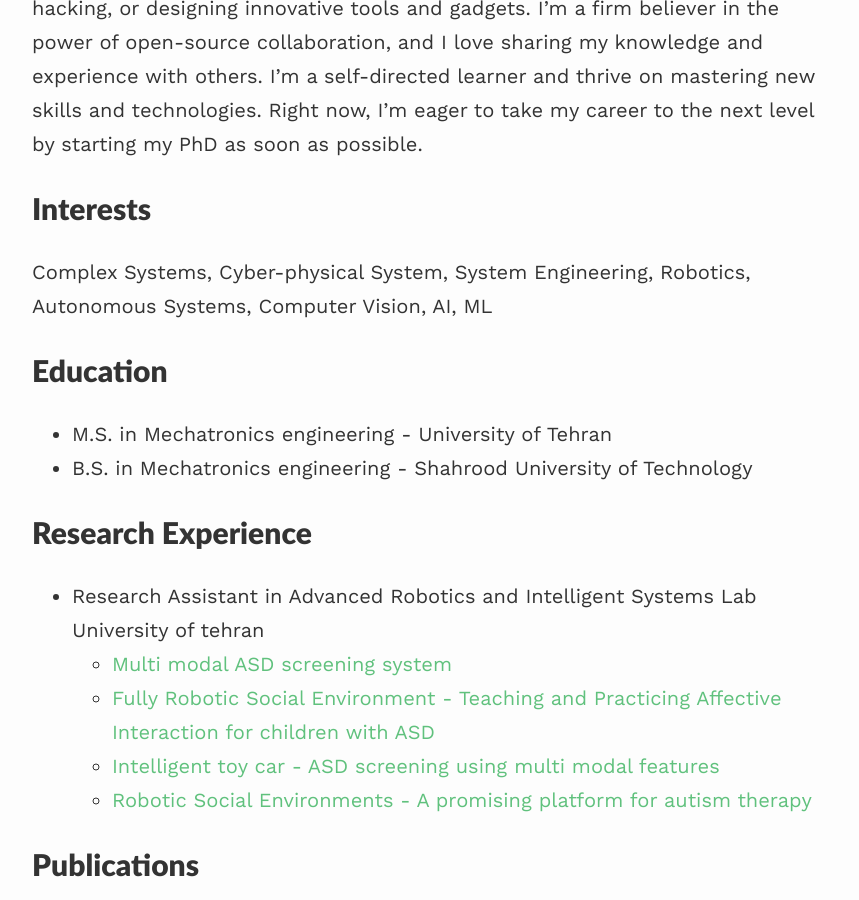
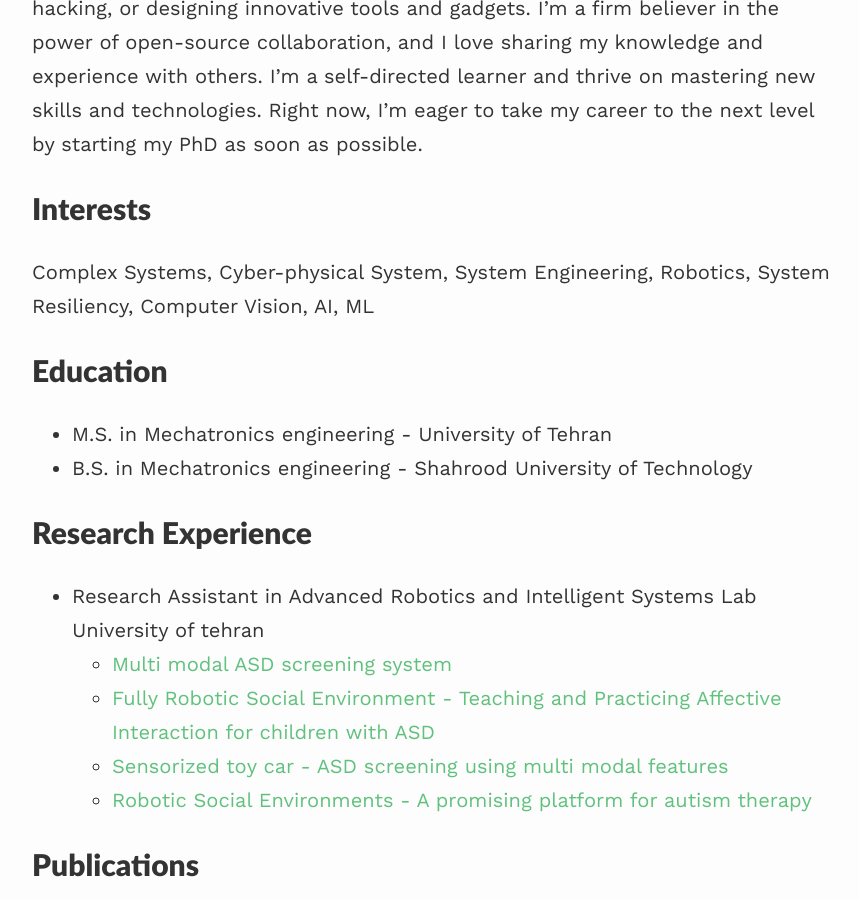
Before and after one commit to bijanmehr/bijanmehr.github.io, a Jekyll site: the page built from index.md, in a window 1280 px wide and 900 px high, scrolled down 541 px. Shown: the whole window, without its empty margins (208-1067 px from the left). Built offline with Jekyll 4.4.1, drawn with Linux system fonts in a browser that asks for light colours; nearby versions of some CDN libraries.

Commit message:
minor update

```diff
--- a/index.md
+++ b/index.md
@@ -10,7 +10,7 @@ published: true
 I'm a mechatronics engineer and roboticist with a passion for solving complex, real-world engineering problems in creative ways using my expertise in systems design and engineering. My love of puzzles and challenges inspires me to explore the cutting-edge of hardware and software integration, particularly in the exciting field of cyber-physical systems. With a hacker mindset, I enjoy using unconventional methods to tackle tough problems, whether it's through AI and ML techniques, hardware hacking, or designing innovative tools and gadgets. I'm a firm believer in the power of open-source collaboration, and I love sharing my knowledge and experience with others. I'm a self-directed learner and thrive on mastering new skills and technologies. Right now, I'm eager to take my career to the next level by starting my PhD as soon as possible.
 
 ## Interests
-Complex Systems, Cyber-physical System, System Engineering, Robotics, Autonomous Systems, Computer Vision, AI, ML
+Complex Systems, Cyber-physical System, System Engineering, Robotics, System Resiliency, Computer Vision, AI, ML
 
 ## Education
 
@@ -22,7 +22,7 @@ Complex Systems, Cyber-physical System, System Engineering, Robotics, Autonomous
 - Research Assistant in Advanced Robotics and Intelligent Systems Lab University of tehran
   - [Multi modal ASD screening system](https://bijanmehr.github.io/projects/mmass/)
   - [Fully Robotic Social Environment - Teaching and Practicing Affective Interaction for children with ASD](https://doi.org/10.3389/frobt.2023.1088582)
-  - [Intelligent toy car - ASD screening using multi modal features](https://bijanmehr.github.io/projects/intelligent_car/)
+  - [Sensorized toy car - ASD screening using multi modal features](https://bijanmehr.github.io/projects/intelligent_car/)
   - [Robotic Social Environments - A promising platform for autism therapy](https://doi.org/10.1007/978-3-030-62056-1_20)
 
 ## Publications
```
Also changed, not shown: 1 other file.
